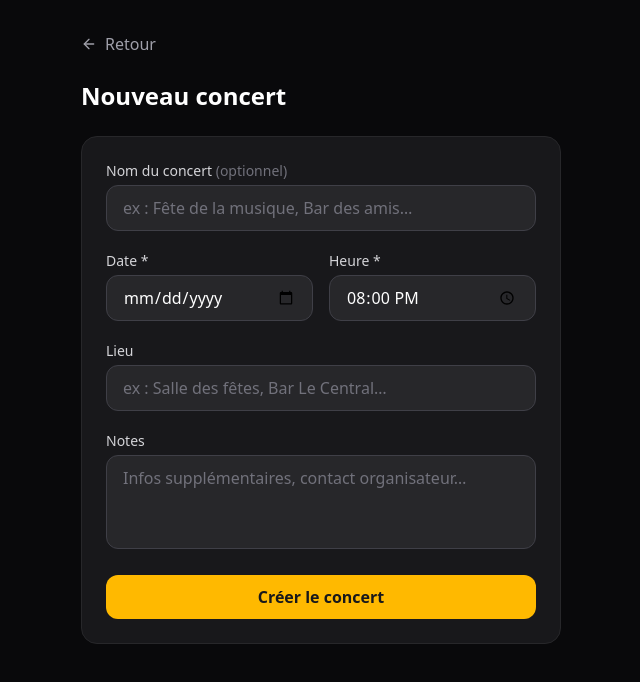
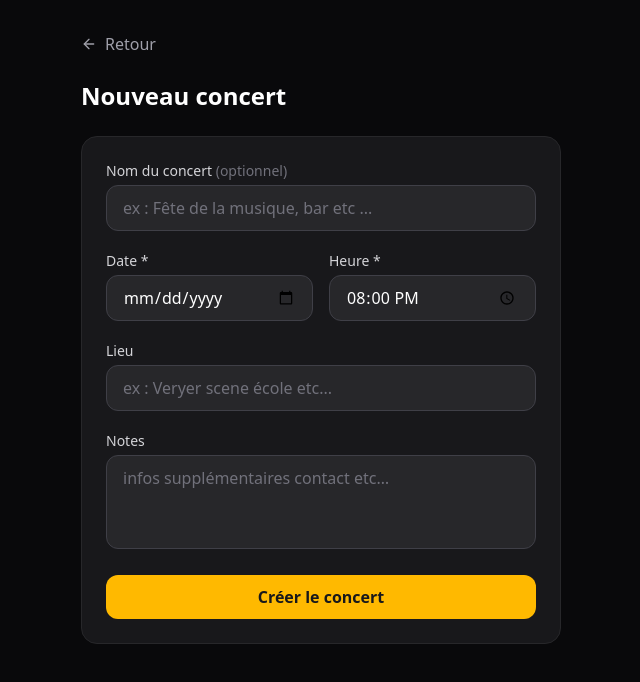
Before and after one commit to Macsig74/bottles, a Next.js app: page /concerts/new in a window 1280 px wide. Shown: the top 682 px of the page, without its empty margins (319-959 px from the left). Built offline with nearby package versions, Linux system fonts and the light colour scheme; no server answers.

Commit message:
fix: résoudre le conflit de merge sur page.tsx (concerts DB)
Garde la version dynamique (query Supabase) et les placeholders personnalisés
du formulaire de création de concert.

Co-Authored-By: Claude Sonnet 4.6 <noreply@anthropic.com>

```diff
--- a/src/app/concerts/new/page.tsx
+++ b/src/app/concerts/new/page.tsx
@@ -66,7 +66,7 @@ export default function NewConcertPage() {
             type="text"
             value={title}
             onChange={e => setTitle(e.target.value)}
-            placeholder="ex : Fête de la musique, Bar des amis…"
+            placeholder="ex : Fête de la musique, bar etc ..."
             className="w-full bg-zinc-800 border border-zinc-700 rounded-xl px-4 py-2.5 text-white placeholder-zinc-500 focus:outline-none focus:border-amber-400 transition-colors"
           />
         </div>
@@ -100,7 +100,7 @@ export default function NewConcertPage() {
             type="text"
             value={location}
             onChange={e => setLocation(e.target.value)}
-            placeholder="ex : Salle des fêtes, Bar Le Central…"
+            placeholder="ex : Veryer scene école etc..."
             className="w-full bg-zinc-800 border border-zinc-700 rounded-xl px-4 py-2.5 text-white placeholder-zinc-500 focus:outline-none focus:border-amber-400 transition-colors"
           />
         </div>
@@ -111,7 +111,7 @@ export default function NewConcertPage() {
             value={notes}
             onChange={e => setNotes(e.target.value)}
             rows={3}
-            placeholder="Infos supplémentaires, contact organisateur…"
+            placeholder="infos supplémentaires contact etc…"
             className="w-full bg-zinc-800 border border-zinc-700 rounded-xl px-4 py-2.5 text-white placeholder-zinc-500 focus:outline-none focus:border-amber-400 transition-colors resize-none"
           />
         </div>
```
